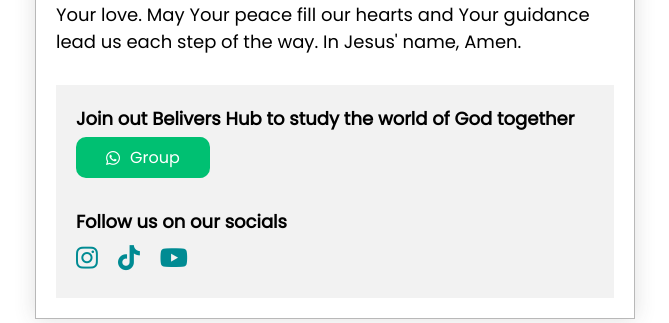
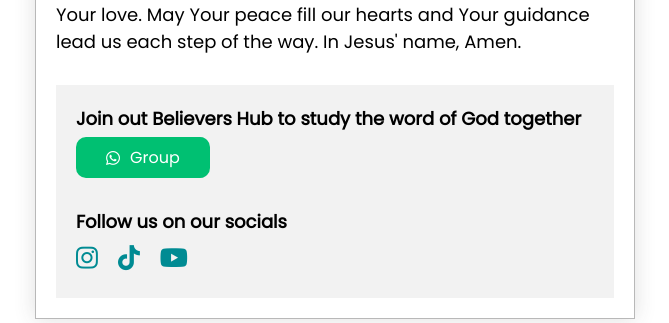
Before and after one commit to Abmichael01/believers-hub, a Django app: template templates/app/index.html in a window 1280 px wide. Shown: the part 1093-1416 px from the top of the page, without its empty margins (305-974 px from the left). Run offline with Django 4.2, Linux system fonts and the light colour scheme; the template is opened without the code that fills it: values that come from a table or form of the project are taken from there, others are empty; data comes from the database, SQL or seed files in the repository; some web fonts are replaced.

Commit message:
new commnit

```diff
--- a/templates/app/index.html
+++ b/templates/app/index.html
@@ -36,7 +36,7 @@
 
         <div class="footer">
             <div class="sec4">
-                <p>Join out Belivers Hub to study the world of God together</p>
+                <p>Join out Believers Hub to study the word of God together</p>
                 <a href="https://chat.whatsapp.com/GSoHZfJlWpQDMdn6TROTu2" target="_blank">
                     <i class="fa-brands fa-whatsapp"></i>
                     <span>Group</span>
```
